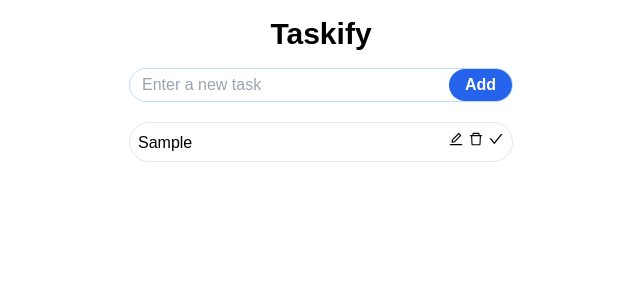
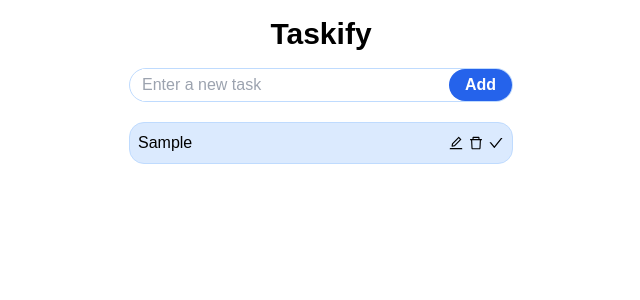
Before and after one commit to fernandobouchet/Taskify, a React (Create React App) app: page / in a window 1280 px wide. Both pictures are taken after typing "Sample" into the empty fields and a click on the button "Add". Shown: the top 300 px of the page, without its empty margins (319-959 px from the left). Built offline with nearby package versions, Linux system fonts and the light colour scheme.

Commit message:
Style updates to 'Cards'

```diff
--- a/src/components/Cards.tsx
+++ b/src/components/Cards.tsx
@@ -37,7 +37,7 @@ const Cards: React.FC<Props> = ({ todo, todos, setTodos }) => {
 
   return (
     <form
-      className=" h-10 rounded-full flex justify-between border p-2 m-1 w-72 lg:w-96"
+      className="h-auto rounded-[15px] items-center flex justify-between border border-blue-200 bg-blue-100 p-2 m-1 w-72 lg:w-96"
       onSubmit={(e) => handleEdit(e, todo.id)}
     >
       {edit ? (
@@ -47,9 +47,11 @@ const Cards: React.FC<Props> = ({ todo, todos, setTodos }) => {
           onChange={(e) => setEditTodo(e.target.value)}
         />
       ) : todo.isDone ? (
-        <p style={{ textDecorationLine: "line-through" }}>{todo.todo}</p>
+        <p className="text-left" style={{ textDecorationLine: "line-through" }}>
+          {todo.todo}
+        </p>
       ) : (
-        <p>{todo.todo}</p>
+        <p className="text-left">{todo.todo}</p>
       )}
       <div className="flex w-14 justify-between cursor-pointer ">
         <span
```
